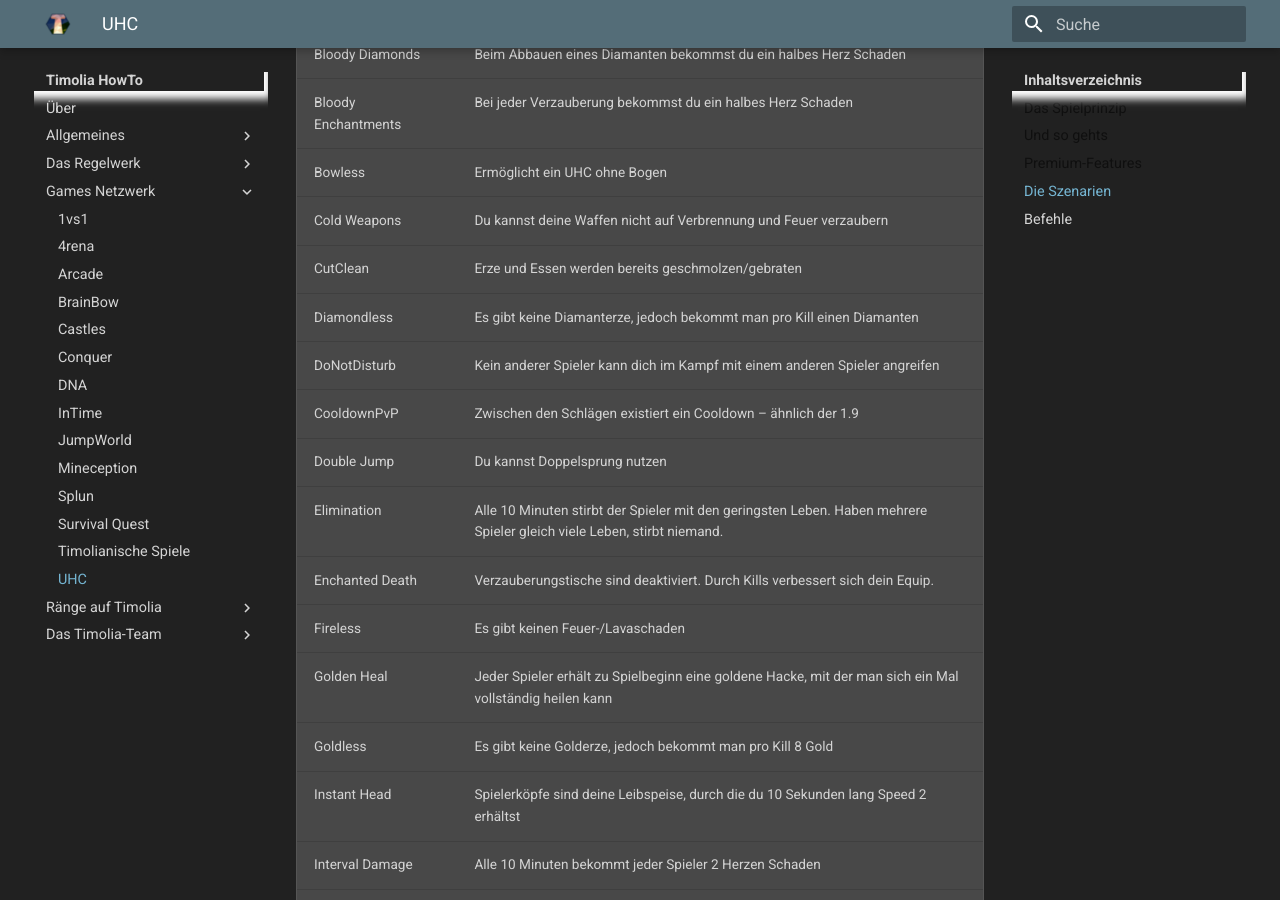
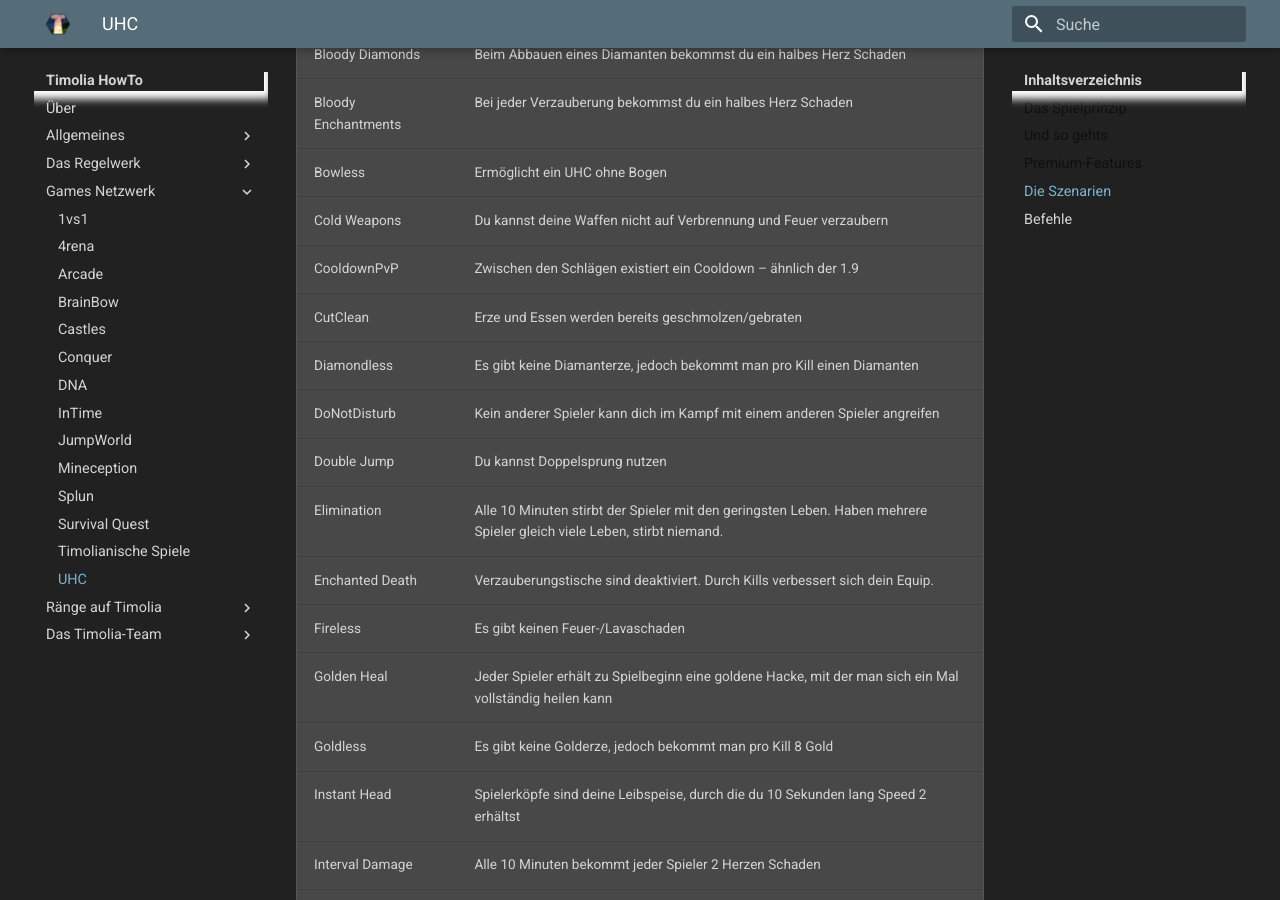
Before and after one commit to TimoliaDE/HowTo, an MkDocs documentation site: the page built from docs/games/uhc.md, in a window 1280 px wide and 900 px high, scrolled down 1637 px. Built offline with MkDocs 1.6.1 and Material for MkDocs 9.7.7, drawn with Linux system fonts in a browser that asks for light colours; old or Windows-style settings are respelled for this version of MkDocs.

Commit message:
fix order

```diff
--- a/docs/games/uhc.md
+++ b/docs/games/uhc.md
@@ -37,10 +37,10 @@ Hier findest du alle UHC-Szenarien und deren Bedeutung.
 | Bloody Enchantments  | Bei jeder Verzauberung bekommst du ein halbes Herz Schaden |
 | Bowless              | Ermöglicht ein UHC ohne Bogen |
 | Cold Weapons         | Du kannst deine Waffen nicht auf Verbrennung und Feuer verzaubern |
+| CooldownPvP          | Zwischen den Schlägen existiert ein Cooldown – ähnlich der 1.9 |
 | CutClean             | Erze und Essen werden bereits geschmolzen/gebraten |
 | Diamondless          | Es gibt keine Diamanterze, jedoch bekommt man pro Kill einen Diamanten |
 | DoNotDisturb         | Kein anderer Spieler kann dich im Kampf mit einem anderen Spieler angreifen |
-| CooldownPvP          | Zwischen den Schlägen existiert ein Cooldown – ähnlich der 1.9 |
 | Double Jump          | Du kannst Doppelsprung nutzen |
 | Elimination          | Alle 10 Minuten stirbt der Spieler mit den geringsten Leben. Haben mehrere Spieler gleich viele Leben, stirbt niemand. |
 | Enchanted Death      | Verzauberungstische sind deaktiviert. Durch Kills verbessert sich dein Equip. |
```
